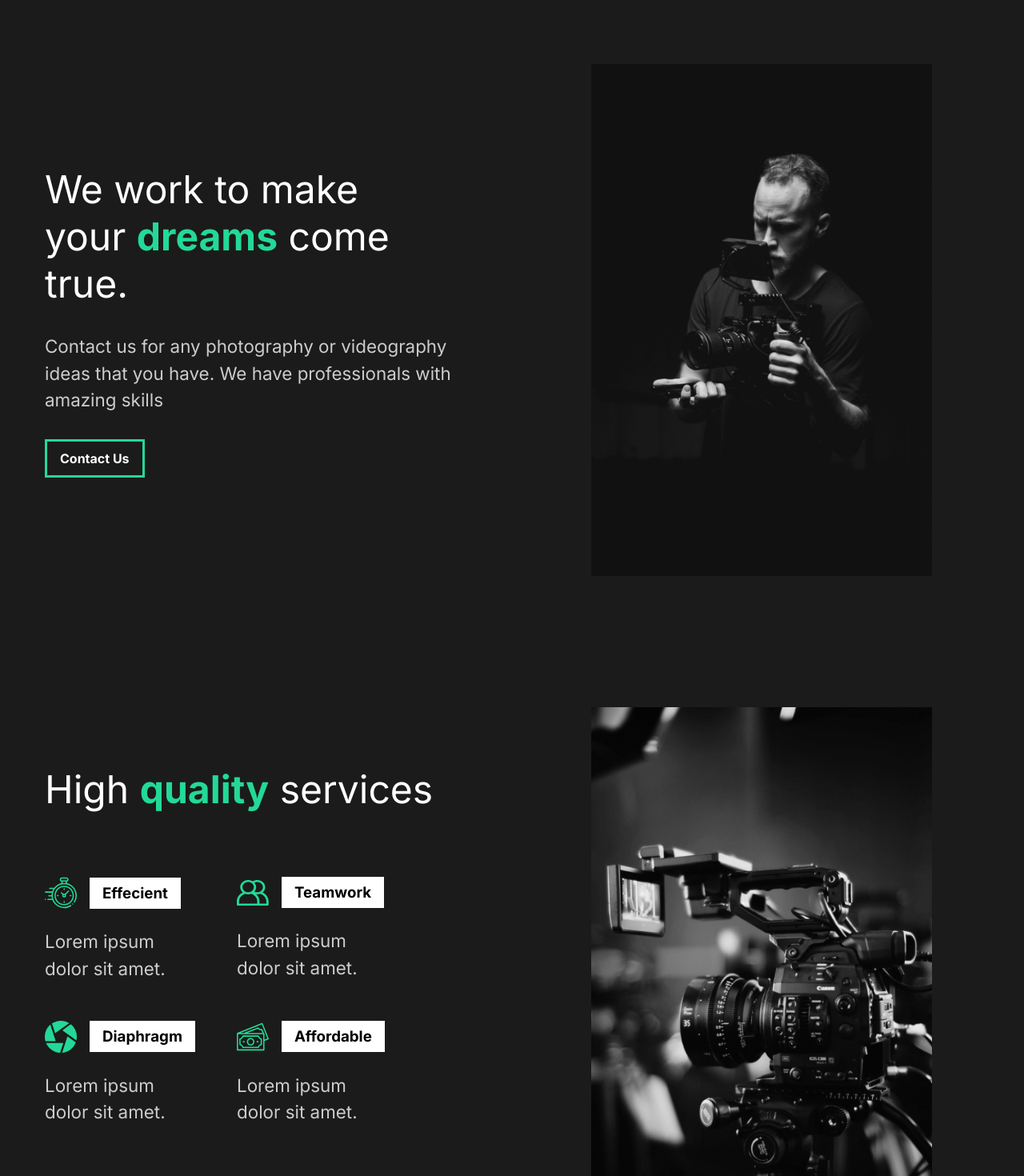
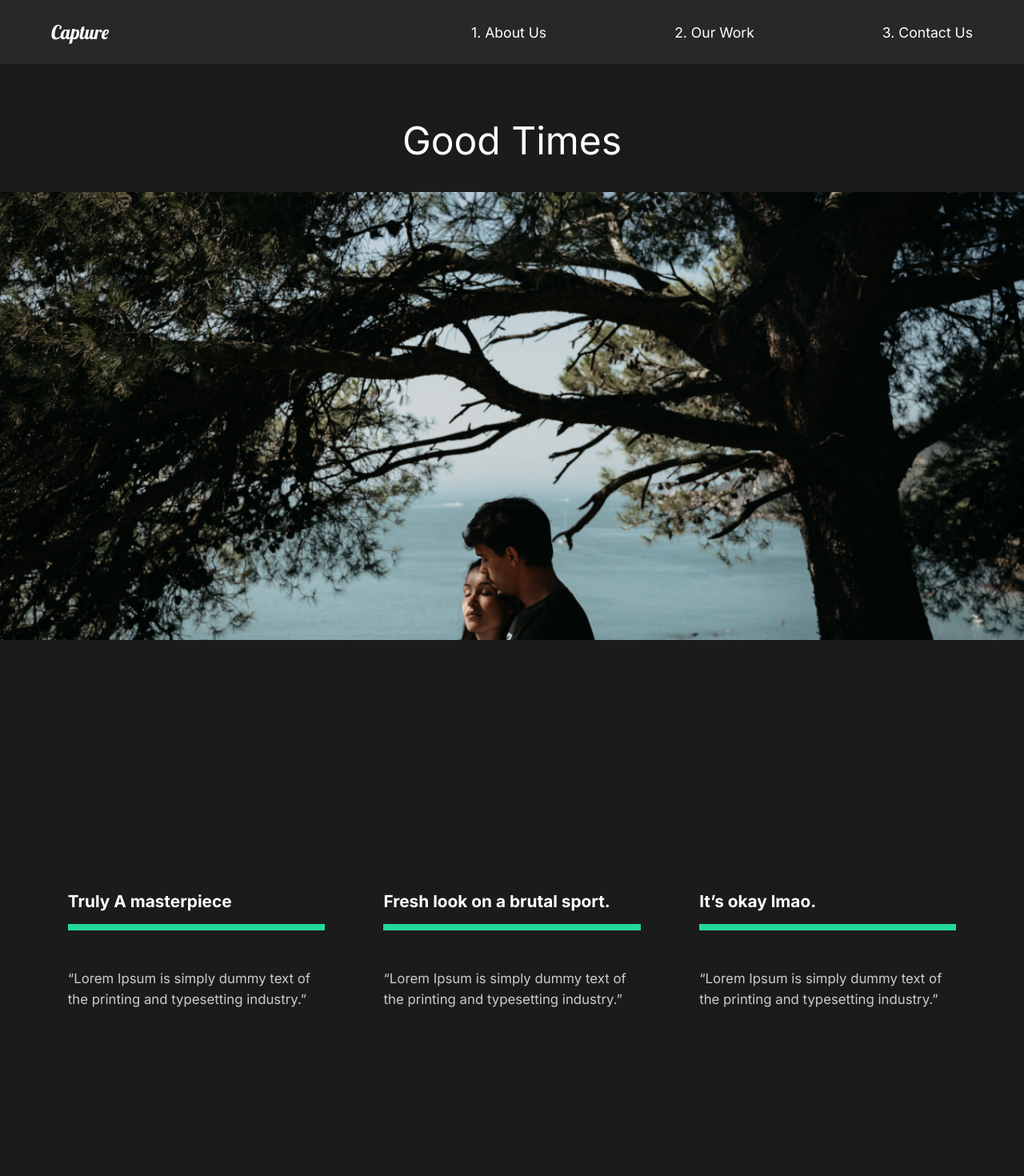
Before and after one commit to wizzy-design/captures, a React (Create React App) app: page /work/good-times in a window 1280 px wide. Shown: the top 1470 px of the page at 80% size. Built offline with nearby package versions, Linux system fonts and the light colour scheme.

Commit message:
Done with My Work section

```diff
--- a/src/App.js
+++ b/src/App.js
@@ -2,12 +2,25 @@
 import GlobalStyle from "../src/components/GlobalStyle";
 // Pages
 import AboutUs from "../src/pages/AboutUs";
+import OurWork from "./pages/OurWork";
+import ContactUs from "./pages/ContactUs";
+//Navigation
+import Nav from "../src/components/Nav";
+import MovieDetail from "./pages/MovieDetail";
+//Router
+import { Routes, Route } from "react-router-dom";
 
 function App() {
   return (
     <div className="App">
       <GlobalStyle />
-      <AboutUs />
+      <Nav />
+      <Routes>
+        <Route path="/" exact element={<AboutUs />} />
+        <Route path="/work" exact element={<OurWork />} />
+        <Route path="/work/:id" exact element={<MovieDetail/>} />
+        <Route path="/contact" exact element={<ContactUs />} />
+      </Routes>
     </div>
   );
 }
--- /dev/null
+++ b/src/components/Nav.js
@@ -0,0 +1,54 @@
+import styled from "styled-components";
+import { Link } from "react-router-dom";
+
+const Nav = () => {
+  return (
+    <StyledNav>
+      <h1>
+        <Link id="logo" to="/">
+          Capture
+        </Link>
+      </h1>
+      <ul>
+        <li>
+          <Link to="/">1. About Us</Link>
+        </li>
+        <li>
+          <Link to="/work">2. Our Work</Link>
+        </li>
+        <li>
+          <Link to="/contact">3. Contact Us</Link>
+        </li>
+      </ul>
+    </StyledNav>
+  );
+};
+
+const StyledNav = styled.nav`
+  min-height: 10vh;
+  display: flex;
+  margin: auto;
+  justify-content: space-between;
+  align-items: center;
+  padding: 1rem 4rem;
+  background: #282828;
+  a {
+    color: white;
+    text-decoration: none;
+  }
+  ul {
+    display: flex;
+    list-style: none;
+  }
+  #logo {
+    font-size: 1.5rem;
+    font-family: "Lobster", cursive;
+    font-weight: lighter;
+  }
+  li {
+    padding-left: 10rem;
+    position: relative;
+  }
+`;
+
+export default Nav;
--- a/src/components/ServiceSection.js
+++ b/src/components/ServiceSection.js
@@ -74,15 +74,19 @@
   .icon {
     display: flex;
     align-items: center;
-    img{
+    img {
       max-width: 40px;
     }
-    h3{
+    h3 {
       margin-left: 1rem;
       background: white;
+      border-radius: 5px;
       color: black;
-      padding: .5rem 1rem;
+      padding: 0.5rem 1rem;
     }
+  }
+  p {
+    font-size: 1.25rem;
   }
 `;
 
--- a/src/index.js
+++ b/src/index.js
@@ -1,12 +1,15 @@
-import React from 'react';
-import ReactDOM from 'react-dom/client';
-import App from './App';
-import reportWebVitals from './reportWebVitals';
+import React from "react";
+import ReactDOM from "react-dom/client";
+import App from "./App";
+import reportWebVitals from "./reportWebVitals";
+import { BrowserRouter } from "react-router-dom";
 
-const root = ReactDOM.createRoot(document.getElementById('root'));
+const root = ReactDOM.createRoot(document.getElementById("root"));
 root.render(
   <React.StrictMode>
-    <App />
+    <BrowserRouter>
+      <App />
+    </BrowserRouter>
   </React.StrictMode>
 );
 
--- /dev/null
+++ b/src/movieState.js
@@ -0,0 +1,81 @@
+//Import Images
+import athlete from "./img/athlete-small.png";
+import goodtimes from "./img/goodtimes-small.png";
+import theracer from "./img/theracer-small.png";
+import athlete2 from "./img/athlete2.png";
+import goodtimes2 from "./img/good-times2.jpg";
+import theracer2 from "./img/the-racer2.jpg";
+
+export const MovieState = () => {
+  return [
+    {
+      title: "The Athlete",
+      mainImg: athlete,
+      secondaryImg: athlete2,
+      url: "/work/the-athlete",
+      awards: [
+        {
+          title: "Truly A masterpiece",
+          description:
+            "“Lorem Ipsum is simply dummy text of the printing and typesetting industry.”",
+        },
+        {
+          title: "Fresh look on a brutal sport.",
+          description:
+            "“Lorem Ipsum is simply dummy text of the printing and typesetting industry.”",
+        },
+        {
+          title: "It’s okay lmao.",
+          description:
+            "“Lorem Ipsum is simply dummy text of the printing and typesetting industry.”",
+        },
+      ],
+    },
+    {
+      title: "Good Times",
+      mainImg: goodtimes,
+      url: "/work/good-times",
+      secondaryImg: goodtimes2,
+      awards: [
+        {
+          title: "Truly A masterpiece",
+          description:
+            "“Lorem Ipsum is simply dummy text of the printing and typesetting industry.”",
+        },
+        {
+          title: "Fresh look on a brutal sport.",
+          description:
+            "“Lorem Ipsum is simply dummy text of the printing and typesetting industry.”",
+        },
+        {
+          title: "It’s okay lmao.",
+          description:
+            "“Lorem Ipsum is simply dummy text of the printing and typesetting industry.”",
+        },
+      ],
+    },
+    {
+      title: "The Racer",
+      mainImg: theracer,
+      url: "/work/the-racer",
+      secondaryImg: theracer2,
+      awards: [
+        {
+          title: "Truly A masterpiece",
+          description:
+            "“Lorem Ipsum is simply dummy text of the printing and typesetting industry.”",
+        },
+        {
+          title: "Fresh look on a brutal sport.",
+          description:
+            "“Lorem Ipsum is simply dummy text of the printing and typesetting industry.”",
+        },
+        {
+          title: "It’s okay lmao.",
+          description:
+            "“Lorem Ipsum is simply dummy text of the printing and typesetting industry.”",
+        },
+      ],
+    },
+  ];
+};
--- /dev/null
+++ b/src/pages/ContactUs.js
@@ -0,0 +1,9 @@
+const ContactUs = () => {
+  return (
+    <div>
+      <h1>Contact Us</h1>
+    </div>
+  );
+};
+
+export default ContactUs;
--- /dev/null
+++ b/src/pages/MovieDetail.js
@@ -0,0 +1,115 @@
+import { useState, useEffect } from "react";
+import styled from "styled-components";
+import { useLocation } from "react-router-dom";
+import { MovieState } from "../movieState";
+
+const MovieDetail = () => {
+  const url = useLocation();
+  const [movies, setMovies] = useState(MovieState);
+  const [movie, setMovie] = useState(null);
+
+  // UseEffect
+  useEffect(
+    () => {
+      const currentMovie = movies.filter(
+        (stateMovie) => stateMovie.url === url.pathname
+      );
+      setMovie(currentMovie[0]);
+    },
+    [movies, url] //These are dependencies, meaning the useEffect will run
+    // anytime the movies and url updates
+  );
+
+  return (
+    <>
+      {movie && ( //means render out content of <Details> only when movie is available
+        <Details>
+          <HeadLine>
+            <h2>{movie.title}</h2>
+            <img src={movie.mainImg} alt="movie" />
+          </HeadLine>
+          <Awards>
+            {movie.awards.map((award) => (
+              <Award
+                title={award.title}
+                description={award.description}
+                key={award.title}
+              />
+            ))}
+          </Awards>
+          <ImageDisplay>
+            <img src={movie.secondaryImg} alt="movie" />
+          </ImageDisplay>
+        </Details>
+      )}
+    </>
+  );
+};
+
+const Details = styled.div`
+  color: white;
+`;
+
+const HeadLine = styled.div`
+  min-height: 90vh;
+  padding-top: 20vh;
+  position: relative;
+  h2 {
+    position: absolute;
+    top: 10%;
+    left: 50%;
+    transform: translate(-50%, -10%);
+  }
+  img {
+    width: 100%;
+    height: 70vh;
+    object-fit: cover;
+  }
+`;
+
+const Awards = styled.div`
+  min-height: 80vh;
+  display: flex;
+  margin: 5rem 3rem;
+  align-items: center;
+  justify-content: space-around;
+`;
+
+const AwardStyle = styled.div`
+  padding: 2.3rem;
+  h3 {
+    font-size: 1.3rem;
+  }
+  p{
+    font-size: 1.05rem;
+    padding: 2rem 0rem;
+  }
+  .line {
+    width: 10 0%;
+    background: #23d997;
+    height: 0.5rem;
+    margin: 1rem 0rem;
+  }
+`;
+
+const ImageDisplay = styled.div`
+  min-height: 50vh;
+  img{
+    width: 100%;
+    height: 100vh;
+    object-fit: cover;
+  }
+`;
+
+//Award Component
+const Award = ({ title, description }) => {
+  return (
+    <AwardStyle>
+      <h3>{title}</h3>
+      <div className="line"></div>
+      <p>{description}</p>
+    </AwardStyle>
+  );
+};
+
+export default MovieDetail;
--- /dev/null
+++ b/src/pages/OurWork.js
@@ -0,0 +1,60 @@
+import styled from "styled-components";
+import { Link } from "react-router-dom";
+// Images
+import athlete from "../img/athlete-small.png";
+import theracer from "../img/theracer-small.png";
+import goodtimes from "../img/goodtimes-small.png";
+
+const OurWork = () => {
+  return (
+    <Work>
+      <Movie>
+        <h2>The Athlete</h2>
+        <div className="line"></div>
+        <Link to="/work/the-athlete">
+          <img src={athlete} alt="athlete" />
+        </Link>
+      </Movie>
+      <Movie>
+        <h2>The Racer</h2>
+        <div className="line"></div>
+        <Link to="/work/the-racer">
+          <img src={theracer} alt="theracer" />
+        </Link>
+      </Movie>
+      <Movie>
+        <h2>Good Times</h2>
+        <div className="line"></div>
+        <Link to="/work/good-times">
+          <img src={goodtimes} alt="goodtimes" />
+        </Link>
+      </Movie>
+    </Work>
+  );
+};
+
+const Work = styled.div`
+  min-height: 100vh;
+  overflow: hidden;
+  padding: 5rem 4rem;
+  h2 {
+    color: #6b859a;
+    padding: 1rem 0rem;
+  }
+`;
+
+const Movie = styled.div`
+  padding-bottom: 10rem;
+  .line {
+    height: 0.5rem;
+    background: #cccccc;
+    margin-bottom: 3rem;
+  }
+  img {
+    width: 100%;
+    height: 70vh;
+    object-fit: cover;
+  }
+`;
+
+export default OurWork;
```
